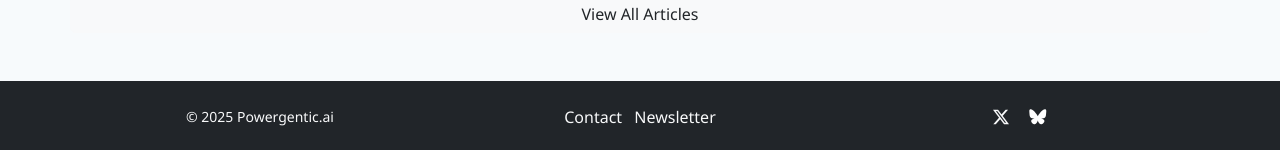
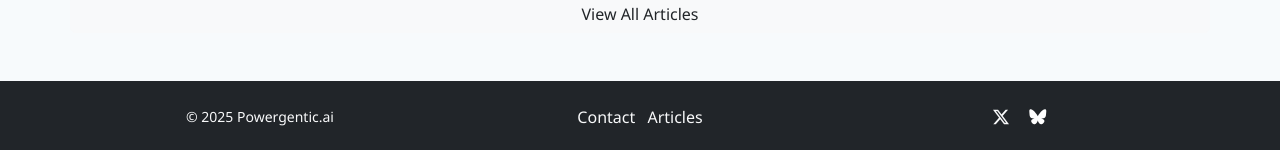
Before and after one commit to powergentic/website, a Jekyll site: the page built from index.html, in a window 1280 px wide. Shown: the part 1495-1645 px from the top of the page. Built offline with Jekyll 4.4.1, drawn with Linux system fonts in a browser that asks for light colours; a script that is not in the unit is left out.

Commit message:
Update footer.html

```diff
--- a/_includes/footer.html
+++ b/_includes/footer.html
@@ -12,7 +12,7 @@
                         <a class="text-light" href="mailto:info@powergentic.ai">Contact</a>
                     </li>
                     <li class="list-inline-item">
-                        <a class="text-light" href="https://powergentic.beehiiv.com/" target="_blank">Newsletter</a>
+                        <a class="text-light" href="https://powergentic.beehiiv.com/" target="_blank">Articles</a>
                     </li>
                 </ul>
             </div>
```
